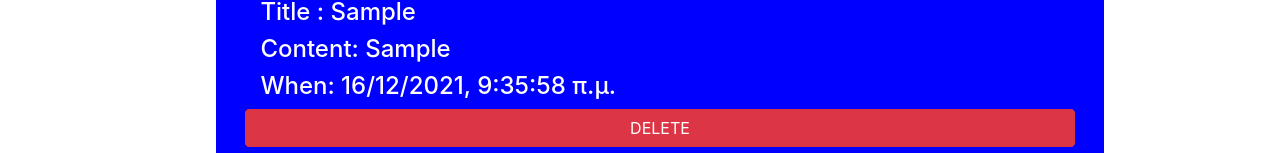
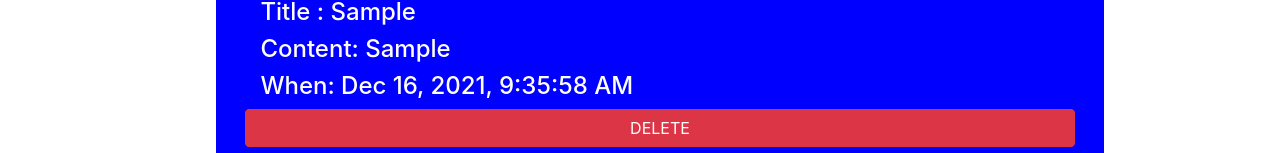
Before and after one commit to konkos/note-taking-app, an Angular app: page /createNote in a window 1280 px wide. Both pictures are taken after typing "Sample", "Sample" into the empty fields and a click on the button "Add Note". Shown: the part 186-339 px from the top of the page. Built offline with nearby package versions, Linux system fonts and the light colour scheme.

Commit message:
change timestamp from string to Date object

```diff
--- a/src/app/models/Note.model.ts
+++ b/src/app/models/Note.model.ts
@@ -1,6 +1,6 @@
 export interface Note{
     title:String,
     content:String,
-    timestamp:String
+    timestamp:Date
     priority?:String
 }
--- a/src/app/note-service.service.ts
+++ b/src/app/note-service.service.ts
@@ -24,7 +24,7 @@ export class NoteServiceService {
     }
 
   console.log(`${typedTitle} ${typedContent} `);
-  let timestamp = new Date(new Date().getTime()).toLocaleString('el-GR')//, { timeZone: 'EET' })
+  let timestamp = new Date(new Date().getTime())//.toLocaleString('el-GR')//, { timeZone: 'EET' })
   let currentNote:Note = {
     title:typedTitle,
     content:typedContent,
--- a/src/app/note/note.component.html
+++ b/src/app/note/note.component.html
@@ -4,7 +4,7 @@
 
         <h4>Content: {{note.content}}</h4>
 
-        <h4>When: {{note.timestamp}} </h4>
+        <h4>When: {{note.timestamp | date:'medium'}} </h4>
     </div>
 
     <!-- <div class="col-4 btn-group-vertical btn-block"> -->
--- a/src/app/note/note.component.ts
+++ b/src/app/note/note.component.ts
@@ -13,26 +13,13 @@ export class NoteComponent implements OnInit {
   @Input() note:Note = {
     title:'',
     content:'',
-    timestamp:'',
+    timestamp:new Date(),
     priority:''
   }
   constructor(private noteService:NoteServiceService,private router:Router) { }
 
   ngOnInit(): void {
   }
-
-  // ngAfterViewInit(){
-  //   let noteTitle = <HTMLDivElement>document.getElementById(`${this.note.title}`)
-  //   if(noteTitle){
-  //     switch(this.note.priority){
-  //       case 'high' : noteTitle.style.backgroundColor = 'red'; break;
-  //       case 'low' : noteTitle.style.backgroundColor = 'blue'; break;
-  //       case 'medium' : noteTitle.style.backgroundColor = 'green'; break;
-  //     }
-  //   }
-  // }
-
-
   deleteNote(){
     this.noteService.deleteNote(this.note.title)
   }
```
